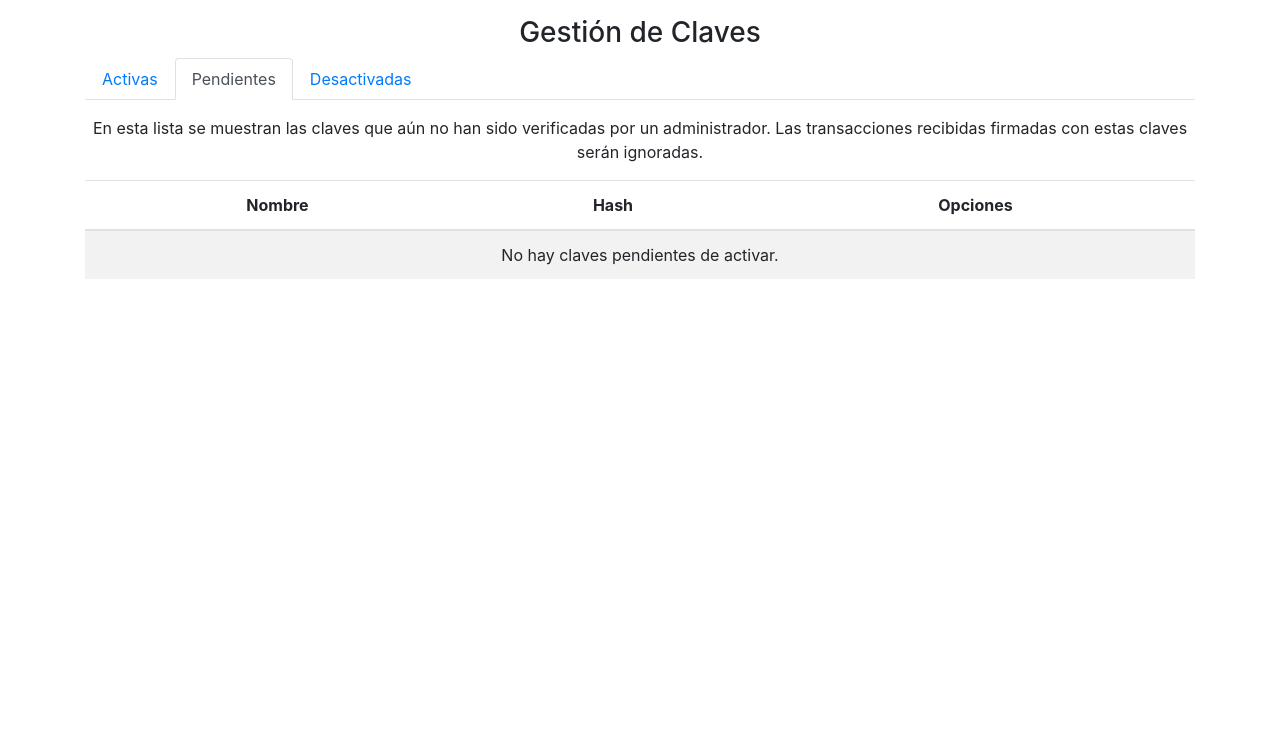
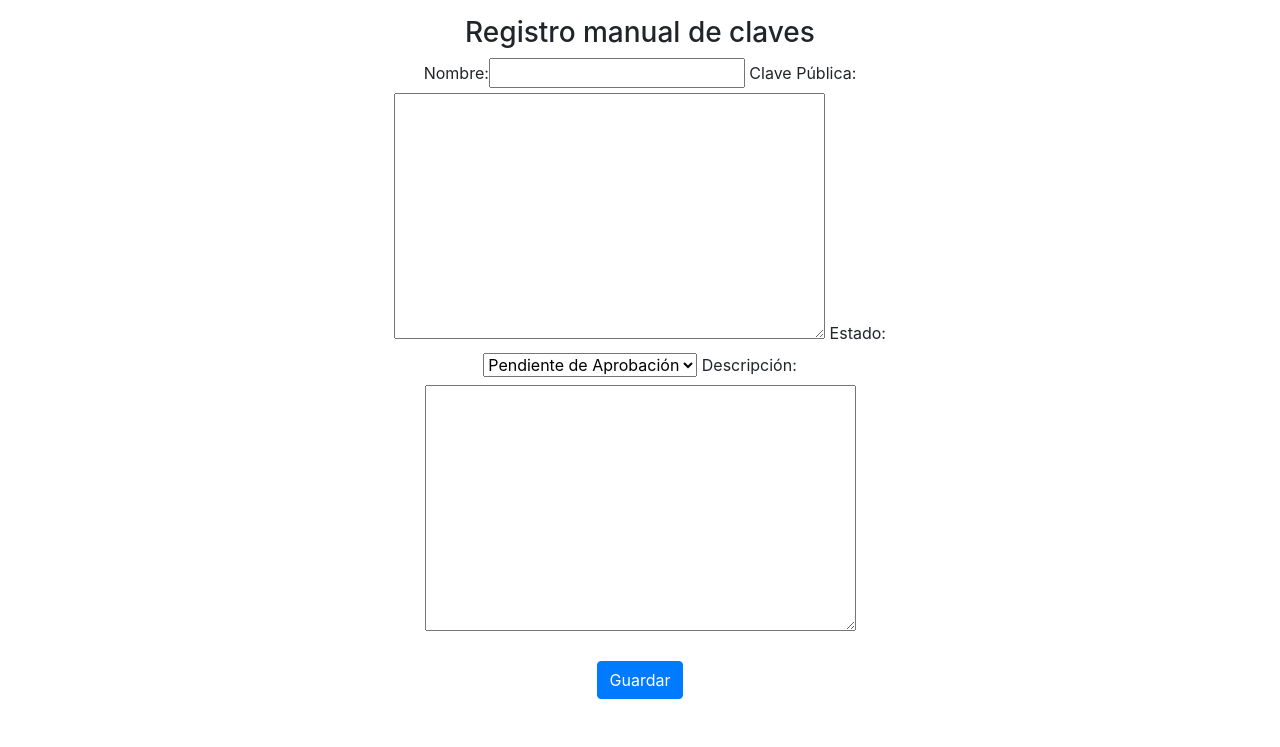
Before and after one commit to ahcode/Traceability, a Django app: page /keys/new/ in a window 1280 px wide. Shown: the part 56-803 px from the top of the page. Before the commit the page ends 335 px from the top, so only its background shows below. Run offline with Django 3.2, Linux system fonts and the light colour scheme; data that the repository does not hold is empty; some libraries are stand-ins or nearby versions.

Commit message:
Formulario manual de claves

```diff
--- a/web/templates/base.html
+++ b/web/templates/base.html
@@ -33,7 +33,7 @@
             {{ message }}
           </div>
           <div class="modal-footer">
-            <button type="button" class="btn btn-success" {% if not forloop.last %}data-toggle="modal" data-target="#modal-message-{{ forloop.counter }}"{% endif %} data-dismiss="modal">Cerrar</button>
+            <button type="button" class="btn btn-primary" {% if not forloop.last %}data-toggle="modal" data-target="#modal-message-{{ forloop.counter }}"{% endif %} data-dismiss="modal">Cerrar</button>
           </div>
         </div>
       </div>
--- a/web/traceability/models.py
+++ b/web/traceability/models.py
@@ -1,13 +1,23 @@
 from django.db import models
+from django.urls import reverse
+
+from Crypto.Hash import SHA256
 
 # Create your models here.
 class Key(models.Model):
     hash = models.CharField(max_length=64, primary_key=True)
-    public_key = models.TextField(max_length=300)
+    public_key = models.TextField('Clave Pública', max_length=300)
     status_choices = (('active', 'Activa'), ('inactive', 'Inactiva'), ('new', 'Pendiente de Aprobación'))
-    current_status = models.CharField(max_length=8, choices=status_choices, default='new')
-    name = models.CharField(max_length=50)
-    description = models.TextField(max_length=300)
+    current_status = models.CharField('Estado', max_length=8, choices=status_choices, default='new')
+    name = models.CharField('Nombre', max_length=50)
+    description = models.TextField('Descripción', max_length=300, null=True, blank=True)
+
+    def save(self, *args, **kwargs):
+        self.hash = SHA256.new(self.public_key.encode('utf-8')).hexdigest()
+        super().save(*args, **kwargs)
+
+    def get_absolute_url(self):
+        return reverse('key_details', kwargs={'hash': self.hash})
 
     def __str__():
         return name
--- /dev/null
+++ b/web/traceability/templates/traceability/keys/key_form.html
@@ -0,0 +1,11 @@
+{% extends 'traceability/keys/keyslist_base.html' %}
+{% load bootstrap %}
+{% block nav-stages %}active{% endblock %}
+{% block content %}
+<h3 class="mt-3">Registro manual de claves</h3>
+<form style="max-width:500px; margin: auto" method="post" action="">
+    {% csrf_token %}
+    {{ form|bootstrap }}
+    <br><br><input type="submit" value="Guardar" class="btn btn-primary mb-5"/>
+</form>
+{% endblock %}
--- a/web/traceability/templates/traceability/keys/keyslist_base.html
+++ b/web/traceability/templates/traceability/keys/keyslist_base.html
@@ -7,7 +7,7 @@
     <a class="nav-link {% block tab-active %}{% endblock %}" href="{% url 'keys' %}">Activas</a>
     </li>
     <li class="nav-item">
-    <a class="nav-link {% block tab-pending %}{% endblock %}" href="{% url 'keys_new' %}">Pendientes {% if pending_keys > 0 %} <span class="badge badge-pill badge-danger">{{ pending_keys }}</span>{% endif %}</a>
+    <a class="nav-link {% block tab-pending %}{% endblock %}" href="{% url 'keys_pending' %}">Pendientes {% if pending_keys > 0 %} <span class="badge badge-pill badge-danger">{{ pending_keys }}</span>{% endif %}</a>
     </li>
     <li class="nav-item">
     <a class="nav-link {% block tab-inactive %}{% endblock %}" href="{% url 'keys_inactive' %}">Desactivadas</a>
@@ -27,5 +27,6 @@
     {% block list %}{% endblock %}
     </tbody>
 </table>
+<a href="{% url 'new_key' %}" class="float-left mt-5 btn btn-primary">Nueva Clave</a>
 </div>
 {% endblock %}
--- a/web/traceability/urls.py
+++ b/web/traceability/urls.py
@@ -5,9 +5,10 @@ urlpatterns = [
     path('', views.Index.as_view(), name='index'),
     path('keys/active/', views.ActiveKeysList.as_view(), name='keys'),
     path('keys/inactive/', views.InactiveKeysList.as_view(), name='keys_inactive'),
-    path('keys/new/', views.PendingKeysList.as_view(), name='keys_new'),
+    path('keys/pending/', views.PendingKeysList.as_view(), name='keys_pending'),
     path('keys/action/activate/<slug:hash>/', views.ActivateKey, name='activate_key'),
     path('keys/action/deactivate/<slug:hash>/', views.DeactivateKey, name='deactivate_key'),
     path('keys/action/remove/<slug:hash>/', views.RemoveKey, name='remove_key'),
     path('keys/details/<slug:hash>', views.KeyDetails.as_view(), name='key_details'),
+    path('keys/new/', views.NewKey.as_view(), name='new_key'),
 ]
--- a/web/traceability/views.py
+++ b/web/traceability/views.py
@@ -1,6 +1,6 @@
-#from django.shortcuts import redirect
+from django.urls import reverse
 from django.http import HttpResponseRedirect
-from django.views.generic import View, TemplateView, ListView, DetailView
+from django.views.generic import View, TemplateView, ListView, DetailView, CreateView
 from django.contrib import messages
 from .models import *
 
@@ -64,3 +64,11 @@ def RemoveKey(request, hash):
     except ObjectDoesNotExist:
         messages.add_message(request, messages.ERROR, "No se ha encontrado la clave.")
     return HttpResponseRedirect(request.META.get('HTTP_REFERER', '/'))
+
+class NewKey(CreateView):
+    model = Key
+    fields = ['name', 'public_key', 'current_status', 'description']
+    template_name = "traceability/keys/key_form.html"
+    def form_valid(self, form):
+        messages.add_message(self.request, messages.SUCCESS, "Se ha registrado la nueva clave.")
+        return super().form_valid(form)
--- a/web/traceability_web/settings.py
+++ b/web/traceability_web/settings.py
@@ -38,6 +38,7 @@ INSTALLED_APPS = [
     'django.contrib.messages',
     'django.contrib.staticfiles',
     'traceability',
+    'bootstrapform',
 ]
 
 MIDDLEWARE = [
```
